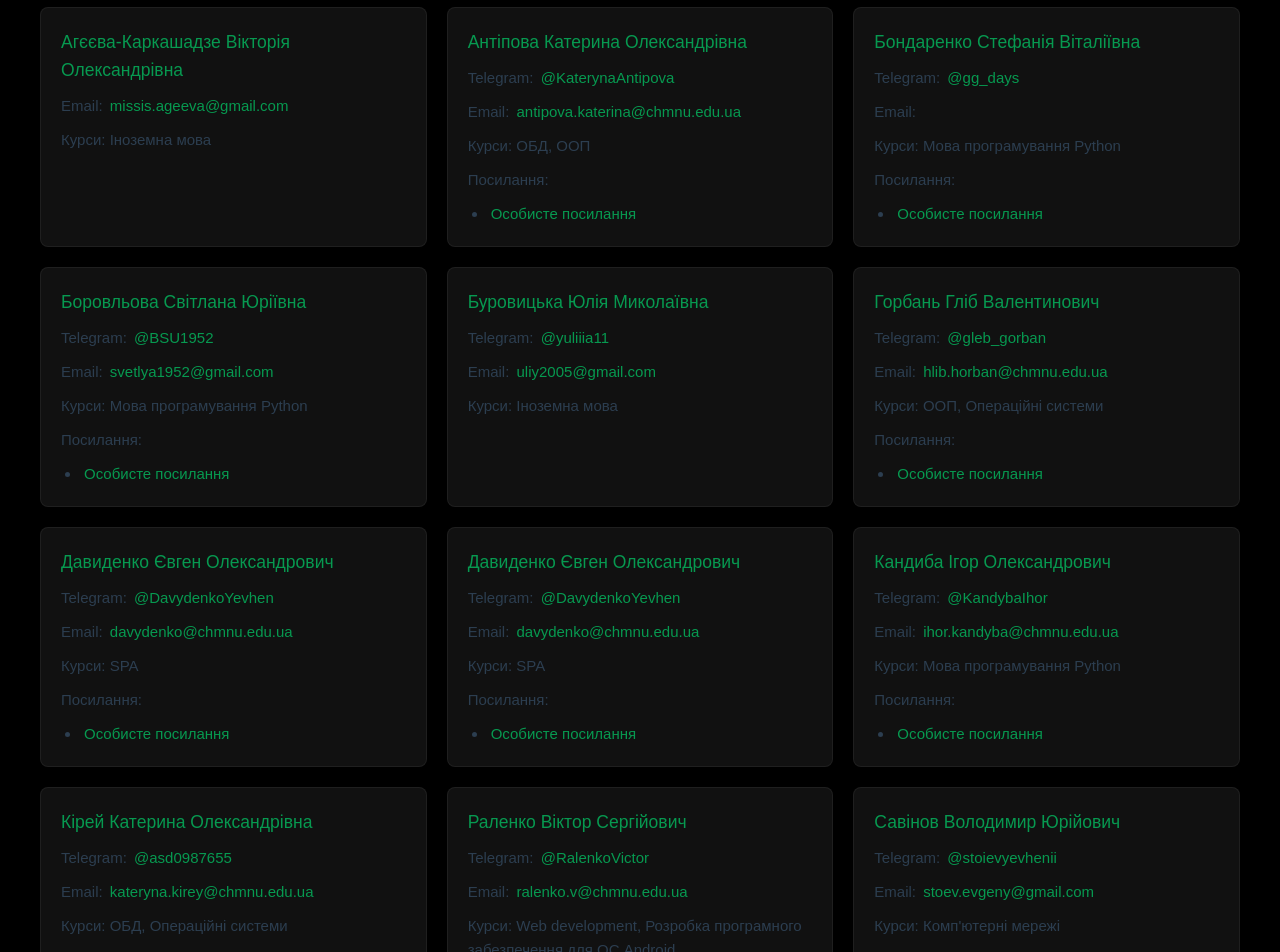
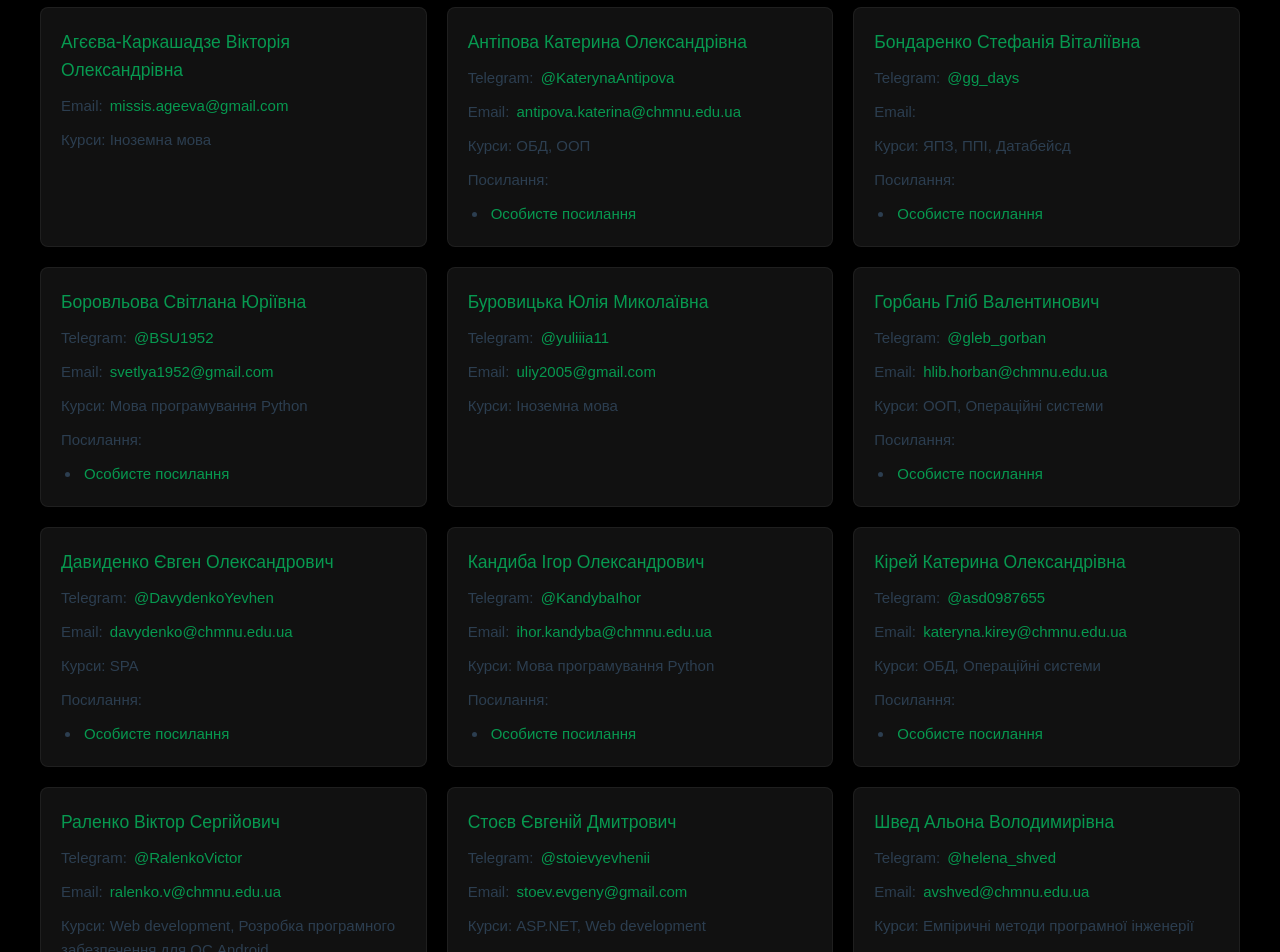
Before and after one commit to 2blexxn2/209rep, a Vue app: page /about in a window 1280 px wide. Shown: the part 280-1232 px from the top of the page. Built offline with nearby package versions, Linux system fonts and the light colour scheme.

Commit message:
Update AboutView.vue

```diff
--- a/src/views/AboutView.vue
+++ b/src/views/AboutView.vue
@@ -63,7 +63,7 @@ export default {
 					name: "Бондаренко Стефанія Віталіївна",
 					telegram: "gg_days",
 					email: "",
-					courses: "Мова програмування Python",
+					courses: "ЯПЗ, ППІ, Датабейсд",
 					links: [
 						{
 							text: "Особисте посилання",
@@ -123,19 +123,6 @@ export default {
           consultations: "",
         },
 
-				{
-					name: "Давиденко Євген Олександрович",
-					telegram: "DavydenkoYevhen",
-					email: "davydenko@chmnu.edu.ua",
-					courses: "SPA",
-					links: [
-						{
-							text: "Особисте посилання",
-							url: "https://meet.google.com/cat-tnso-ydp",
-						},
-					],
-					consultations: "",
-				},
 
         {
           name: "Кандиба Ігор Олександрович",
@@ -173,15 +160,6 @@ export default {
           // links: [{ text: "Особисте посилання", url: "" }],
           consultations: "",
         },
-
-				{
-					name: "Савінов Володимир Юрійович",
-					telegram: "stoievyevhenii",
-					email: "stoev.evgeny@gmail.com",
-					courses: "Комп'ютерні мережі",
-					// links: [{ text: "Особисте посилання", url: "" }],
-					consultations: "",
-				},
 
         {
           name: "Стоєв Євгеній Дмитрович",
```
